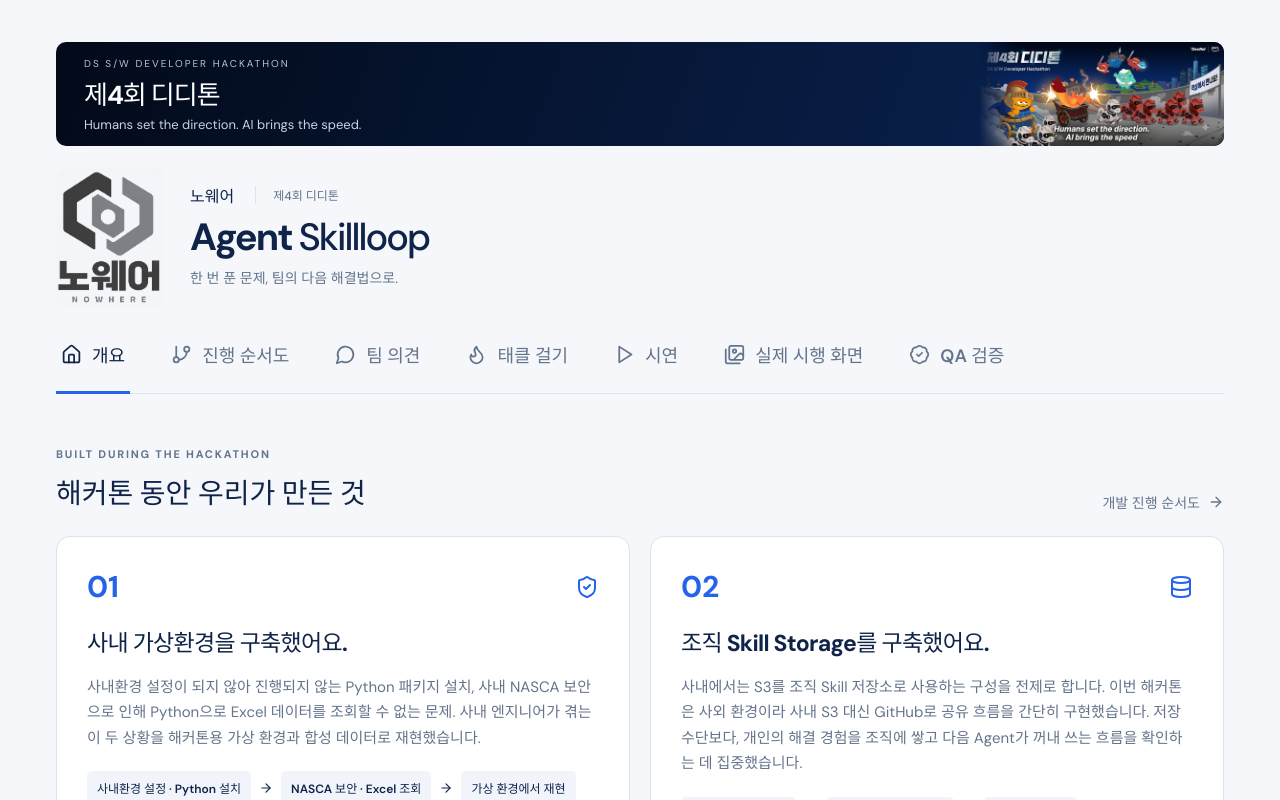
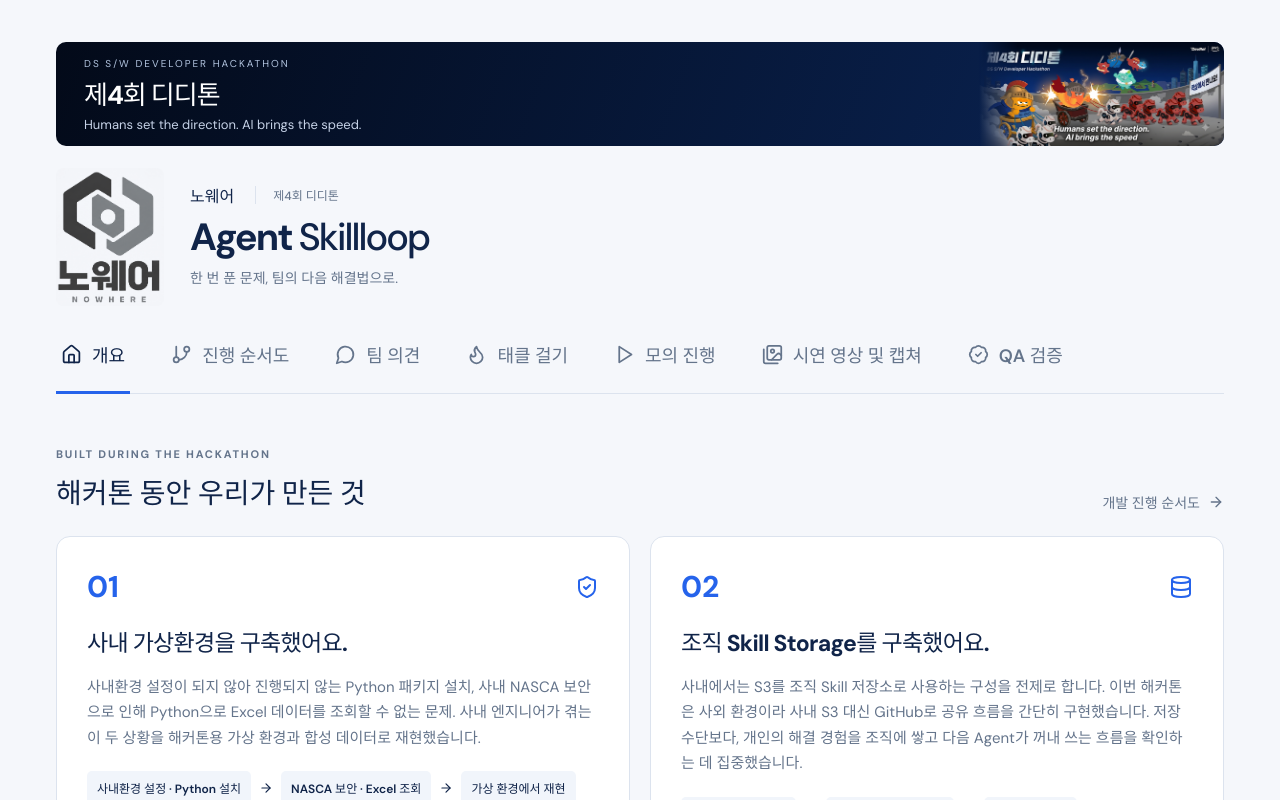
Before and after one commit to THEGREATCJPark/ddthon, a React (Vite) app in the folder team-hub/: page / in a window 1280 px wide. Shown: the top 800 px of the page. Built offline with nearby package versions, Linux system fonts and the light colour scheme.

Commit message:
Rename demo and video capture tabs

```diff
--- a/team-hub/src/App.tsx
+++ b/team-hub/src/App.tsx
@@ -20,8 +20,8 @@
   { id: "flow", name: "진행 순서도", icon: GitBranch },
   { id: "team", name: "팀 의견", icon: MessageCircle },
   { id: "challenge", name: "태클 걸기", icon: Flame },
-  { id: "demo", name: "시연", icon: Play },
-  { id: "captures", name: "실제 시행 화면", icon: Images },
+  { id: "demo", name: "모의 진행", icon: Play },
+  { id: "captures", name: "시연 영상 및 캡쳐", icon: Images },
   { id: "qa", name: "QA 검증", icon: BadgeCheck },
 ] as const;
 type Tab = (typeof tabs)[number]["id"];
--- a/team-hub/src/Captures.tsx
+++ b/team-hub/src/Captures.tsx
@@ -221,7 +221,7 @@
     <section className="captures-page">
       <div className="page-heading">
         <div>
-          <h2>실제 시행 화면</h2>
+          <h2>시연 영상 및 캡쳐</h2>
           <p>실제 실행 화면과 실행 로그</p>
         </div>
         <button
```
